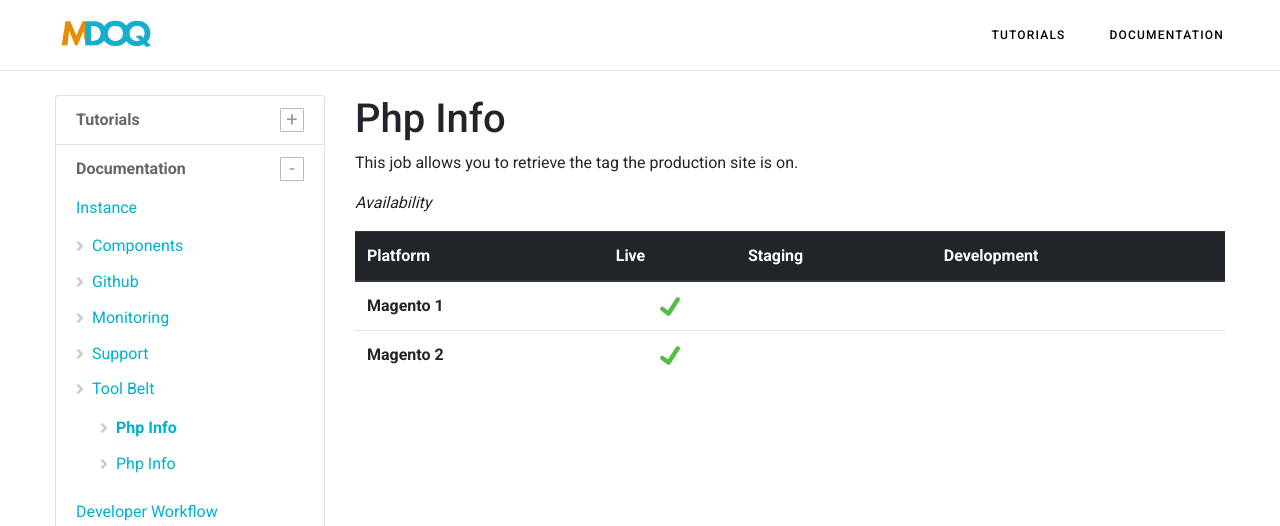
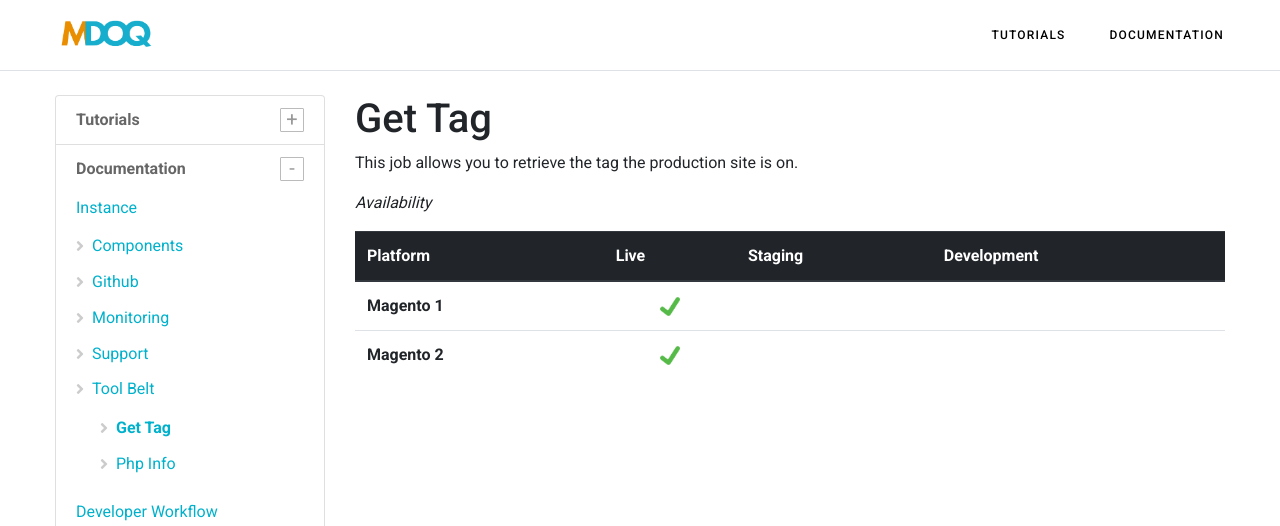
Before and after one commit to zero1limited/mdoq-docs, a Jekyll site: the page built from docs/documentation/instance/tool-belt/get-tag.md, in a window 1280 px wide. Shown: the top 526 px of the page. Built offline with Jekyll 4.4.1, drawn with Linux system fonts in a browser that asks for light colours; nearby versions of some CDN libraries; library files that are not in the unit come from our copies.

Commit message:
errors and stuff

```diff
--- a/docs/documentation/instance/tool-belt/get-tag.md
+++ b/docs/documentation/instance/tool-belt/get-tag.md
@@ -1,6 +1,6 @@
 ---
 layout: default
-title: Php Info
+title: Get Tag
 description: A job to get the tag production is on.
 section: tool-belt
 availability:
```
